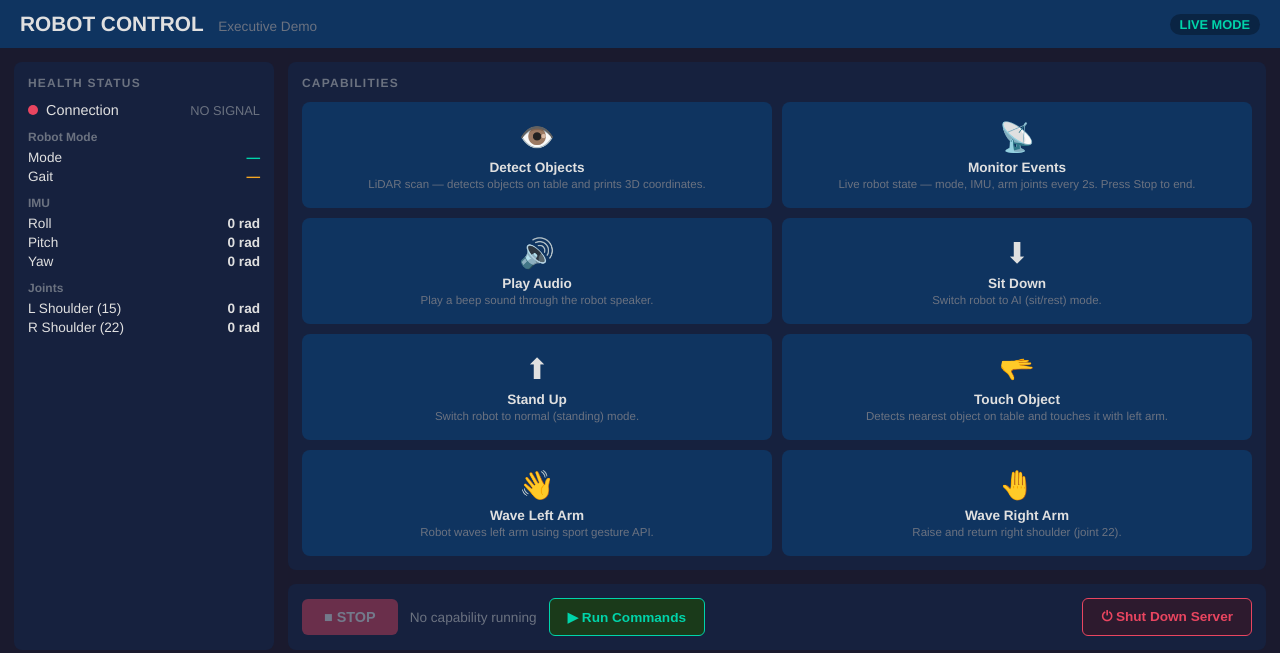
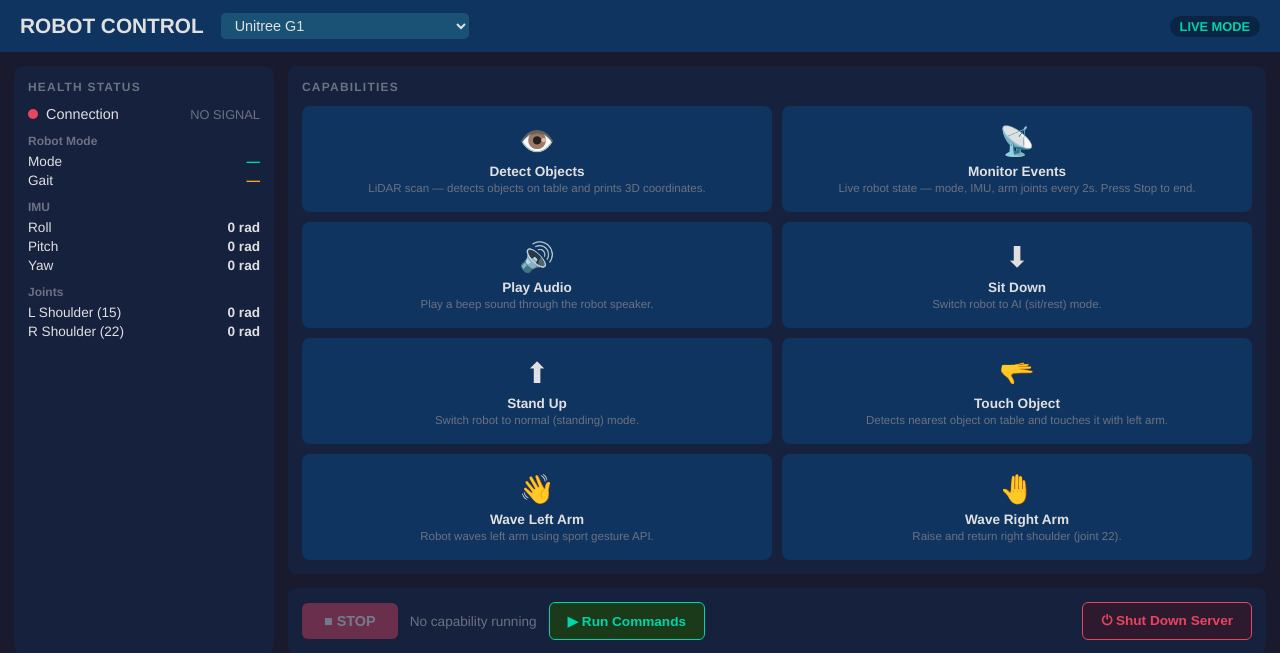
Before and after one commit to atulmorey/G1-Robot, a Flask app: page / in a window 1280 px wide. Shown: the top 653 px of the page. Run offline with Flask 3, Linux system fonts and the light colour scheme.

Commit message:
Replace 'Executive Demo' with robot selector dropdown

```diff
--- a/templates/index.html
+++ b/templates/index.html
@@ -220,9 +220,12 @@ body { background: var(--bg); color: var(--white); font-family: Helvetica, Arial
 <body>
 
 <div id="header">
-  <div>
+  <div style="display:flex;align-items:center;gap:16px;">
     <span style="font-size:1.3rem;font-weight:700;">ROBOT CONTROL</span>
-    <span class="sub">Executive Demo</span>
+    <select id="robot-select" style="background:#1a5276;color:#e0e0e0;border:1px solid #0f3460;border-radius:6px;padding:4px 10px;font-size:0.9rem;cursor:pointer;">
+      <option value="g1" selected>Unitree G1</option>
+      <option value="bd" disabled>Boston Dynamics (coming soon)</option>
+    </select>
   </div>
   <div id="mode-badge">...</div>
 </div>
```
